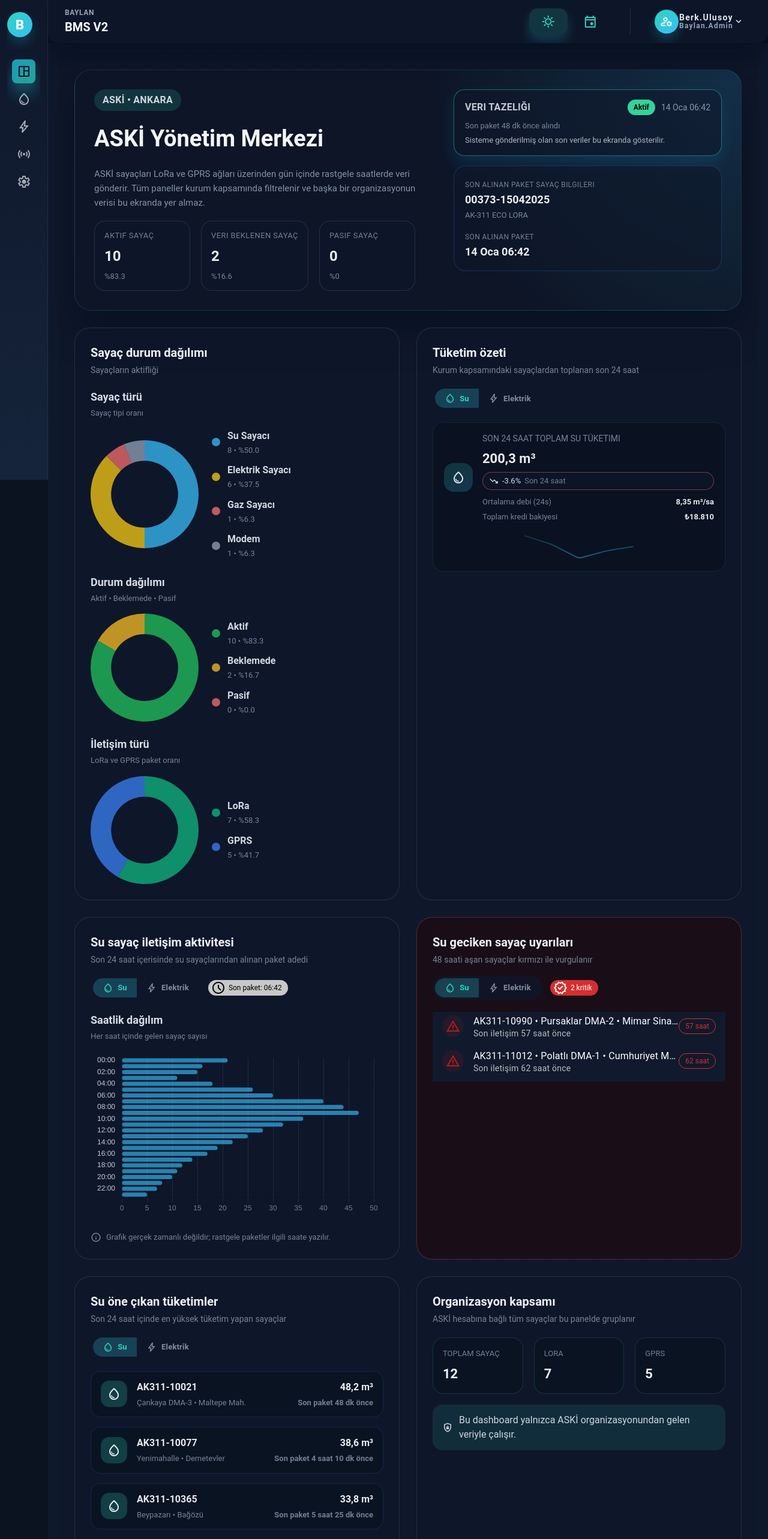
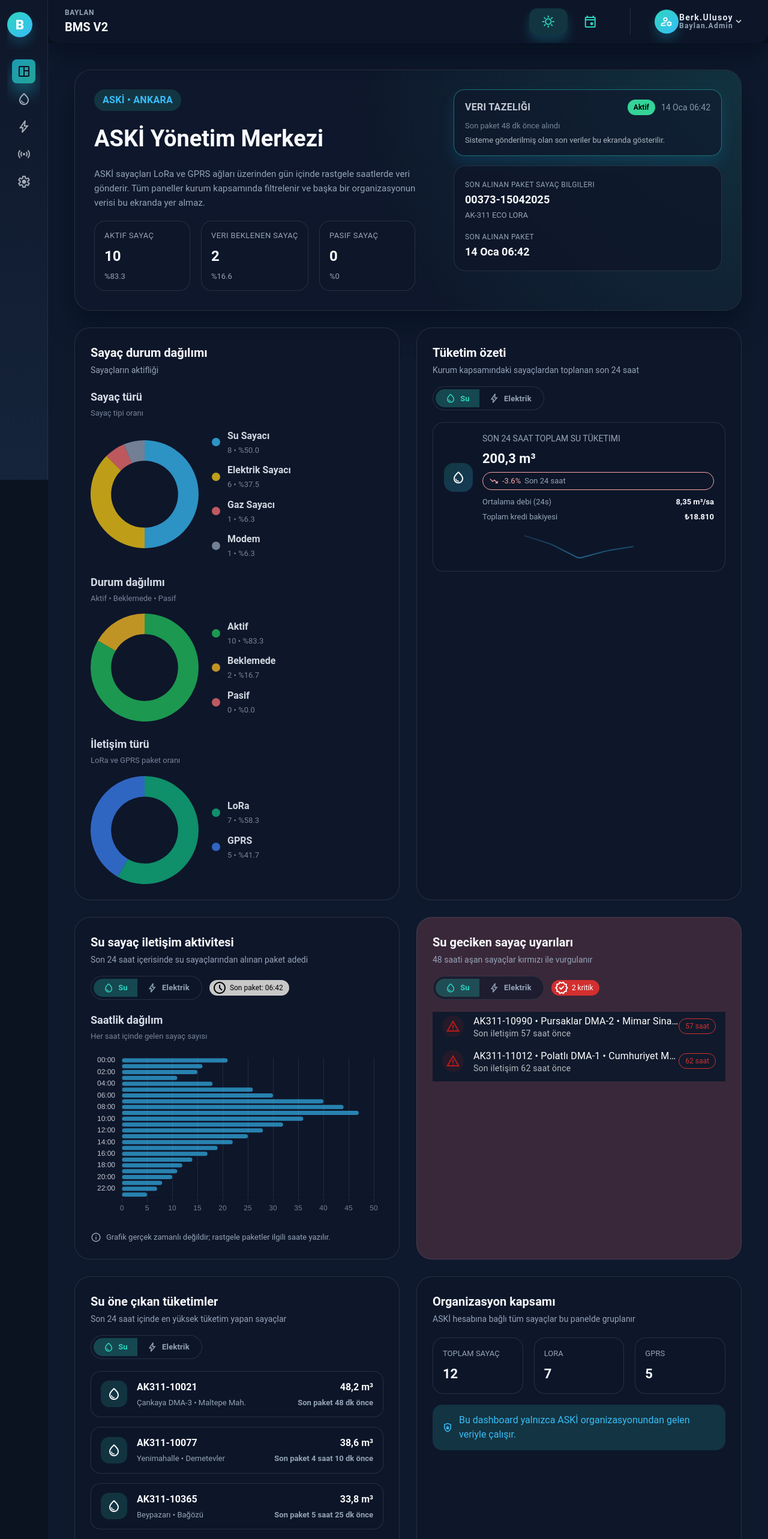
Before and after one commit to saymycode/meter-management-demo, a Vue app in the folder BMSV2UIDEMO/: page /homeview in a window 1280 px wide. Shown: the top 2566 px of the page at 60% size. Built offline with nearby package versions, Linux system fonts and the light colour scheme.

Commit message:
Align dashboards with theme-aware surfaces

```diff
--- a/BMSV2UIDEMO/src/views/HomeView.vue
+++ b/BMSV2UIDEMO/src/views/HomeView.vue
@@ -788,23 +788,36 @@
   display: flex;
   flex-direction: column;
   gap: 28px;
-  background: linear-gradient(180deg, rgba(15, 23, 42, 0.92) 0%, rgba(15, 23, 42, 0.75) 100%);
+  background: var(--content-background);
+  transition: background var(--transition-speed) ease;
 }
 
 .dashboard-hero {
+  position: relative;
   display: flex;
   flex-wrap: wrap;
   gap: 32px;
   padding: 32px;
   border-radius: 28px;
-  background:
-    radial-gradient(circle at top right, rgba(56, 189, 248, 0.16), transparent 45%),
-    rgba(13, 21, 38, 0.86);
-  border: 1px solid rgba(45, 212, 191, 0.18);
-  box-shadow: 0 28px 60px rgba(2, 12, 24, 0.55);
+  background: var(--surface-elevated);
+  border: 1px solid var(--border-soft);
+  box-shadow: var(--card-shadow);
+  overflow: hidden;
+}
+
+.dashboard-hero::before {
+  content: '';
+  position: absolute;
+  inset: 0;
+  background: radial-gradient(circle at top right, var(--accent-surface) 0%, transparent 55%);
+  opacity: 0.9;
+  pointer-events: none;
+  z-index: 0;
 }
 
 .hero-copy {
+  position: relative;
+  z-index: 1;
   flex: 1 1 380px;
   display: flex;
   flex-direction: column;
@@ -815,8 +828,8 @@
   align-self: flex-start;
   padding: 6px 14px;
   border-radius: 999px;
-  background: rgba(45, 212, 191, 0.16);
-  color: rgba(226, 232, 240, 0.9);
+  background: var(--accent-surface);
+  color: var(--accent-highlight);
   font-weight: 600;
   letter-spacing: 0.3px;
   text-transform: uppercase;
@@ -825,12 +838,12 @@
 .hero-copy h1 {
   font-size: clamp(28px, 4vw, 38px);
   margin: 0;
-  color: rgba(248, 250, 252, 0.98);
+  color: var(--heading-color);
 }
 
 .hero-copy p {
   margin: 0;
-  color: rgba(148, 163, 184, 0.88);
+  color: var(--muted-text);
   font-size: 15px;
   line-height: 1.6;
   max-width: 620px;
@@ -846,8 +859,8 @@
   min-width: 160px;
   padding: 14px 16px;
   border-radius: 18px;
-  background: rgba(15, 23, 42, 0.55);
-  border: 1px solid rgba(148, 163, 184, 0.18);
+  background: var(--surface-card);
+  border: 1px solid var(--border-soft);
   display: flex;
   flex-direction: column;
   gap: 6px;
@@ -856,22 +869,24 @@
 .metric-label {
   font-size: 13px;
   text-transform: uppercase;
-  color: rgba(148, 163, 184, 0.75);
+  color: var(--muted-text);
   letter-spacing: 0.4px;
 }
 
 .metric-value {
   font-size: 24px;
   font-weight: 700;
-  color: rgba(248, 250, 252, 0.95);
+  color: var(--heading-color);
 }
 
 .metric-hint {
   font-size: 13px;
-  color: rgba(148, 163, 184, 0.8);
+  color: var(--muted-text);
 }
 
 .hero-side {
+  position: relative;
+  z-index: 1;
   flex: 1 1 260px;
   display: flex;
   flex-direction: column;
@@ -883,27 +898,27 @@
   gap: 12px;
   padding: 18px;
   border-radius: 20px;
-  border: 1px solid rgba(59, 130, 246, 0.25);
-  background: rgba(15, 23, 42, 0.65);
+  border: 1px solid var(--border-soft);
+  background: var(--surface-card);
 }
 
 .window-label {
   font-size: 12px;
   text-transform: uppercase;
   letter-spacing: 0.4px;
-  color: rgba(148, 163, 184, 0.75);
+  color: var(--muted-text);
 }
 
 .window-value {
   display: block;
   font-size: 18px;
   font-weight: 700;
-  color: rgba(248, 250, 252, 0.95);
+  color: var(--heading-color);
 }
 
 .window-hint {
   font-size: 13px;
-  color: rgba(148, 163, 184, 0.8);
+  color: var(--muted-text);
 }
 
 .dashboard-grid {
@@ -945,13 +960,17 @@
 
 .dashboard-card {
   padding: 26px;
-  background: rgba(15, 23, 42, 0.72);
+  background: var(--surface-card);
   border-radius: 26px;
-  border: 1px solid rgba(148, 163, 184, 0.18);
-  box-shadow: 0 24px 44px rgba(2, 12, 24, 0.45);
+  border: 1px solid var(--border-soft);
+  box-shadow: var(--card-shadow);
   display: flex;
   flex-direction: column;
   gap: 20px;
+  transition:
+    background var(--transition-speed) ease,
+    border-color var(--transition-speed) ease,
+    color var(--transition-speed) ease;
 }
 
 .card-header {
@@ -969,9 +988,10 @@
 }
 
 .card-toggle {
-  background: rgba(15, 23, 42, 0.72);
+  background: var(--surface-elevated);
   border-radius: 999px;
   padding: 4px;
+  border: 1px solid var(--border-soft);
 }
 
 .card-toggle :deep(.v-btn) {
@@ -980,7 +1000,7 @@
   font-weight: 600;
   text-transform: none;
   letter-spacing: 0.2px;
-  color: rgba(148, 163, 184, 0.85);
+  color: var(--muted-text);
   transition:
     background 0.2s ease,
     color 0.2s ease;
@@ -991,8 +1011,8 @@
 }
 
 .card-toggle :deep(.v-btn--active) {
-  background: rgba(56, 189, 248, 0.14);
-  color: rgba(248, 250, 252, 0.95);
+  background: var(--accent-surface);
+  color: var(--accent-highlight);
 }
 
 .card-toggle :deep(.v-btn--active .v-icon) {
@@ -1002,13 +1022,13 @@
 .card-header h2 {
   margin: 0;
   font-size: 20px;
-  color: rgba(248, 250, 252, 0.96);
+  color: var(--heading-color);
 }
 
 .card-subtitle {
   display: block;
   font-size: 14px;
-  color: rgba(148, 163, 184, 0.78);
+  color: var(--muted-text);
   margin-top: 4px;
 }
 
@@ -1031,8 +1051,11 @@
   align-items: center;
   padding: 16px 18px;
   border-radius: 18px;
-  background: rgba(10, 16, 28, 0.68);
-  border: 1px solid rgba(45, 212, 191, 0.12);
+  background: var(--surface-elevated);
+  border: 1px solid var(--border-soft);
+  transition:
+    background var(--transition-speed) ease,
+    border-color var(--transition-speed) ease;
 }
 
 .consumption-icon {
@@ -1041,7 +1064,7 @@
   border-radius: 16px;
   display: grid;
   place-items: center;
-  color: rgba(248, 250, 252, 0.9);
+  color: var(--heading-color);
 }
 
 .consumption-body {
@@ -1053,13 +1076,13 @@
 .consumption-label {
   font-size: 14px;
   text-transform: uppercase;
-  color: rgba(148, 163, 184, 0.78);
+  color: var(--muted-text);
 }
 
 .consumption-value {
   font-size: 22px;
   font-weight: 700;
-  color: rgba(248, 250, 252, 0.95);
+  color: var(--heading-color);
 }
 
 .consumption-trend {
@@ -1069,20 +1092,23 @@
   font-size: 13px;
   padding: 4px 10px;
   border-radius: 999px;
-  background: rgba(15, 23, 42, 0.72);
-  color: rgba(248, 250, 252, 0.88);
+  background: var(--surface-card);
+  color: var(--text-color);
+  border: 1px solid var(--border-soft);
 }
 
 .consumption-trend.positive {
-  border: 1px solid rgba(45, 212, 191, 0.4);
+  border-color: var(--positive-pill-color);
+  color: var(--positive-pill-color);
 }
 
 .consumption-trend.negative {
-  border: 1px solid rgba(248, 113, 113, 0.45);
+  border-color: var(--negative-pill-color);
+  color: var(--negative-pill-color);
 }
 
 .consumption-hint {
-  color: rgba(148, 163, 184, 0.75);
+  color: var(--muted-text);
 }
 
 .consumption-details {
@@ -1097,16 +1123,16 @@
   display: flex;
   justify-content: space-between;
   font-size: 13px;
-  color: rgba(203, 213, 225, 0.82);
+  color: var(--text-color);
 }
 
 .consumption-detail .detail-label {
-  color: rgba(148, 163, 184, 0.78);
+  color: var(--muted-text);
 }
 
 .consumption-detail .detail-value {
   font-weight: 600;
-  color: rgba(248, 250, 252, 0.92);
+  color: var(--heading-color);
 }
 
 .consumption-sparkline {
@@ -1119,12 +1145,13 @@
   align-items: center;
   gap: 8px;
   font-size: 13px;
-  color: rgba(148, 163, 184, 0.78);
+  color: var(--muted-text);
 }
 
 .alerts {
-  border: 1px solid rgba(248, 113, 113, 0.28);
-  background: rgba(30, 10, 16, 0.72);
+  border: 1px solid var(--border-soft);
+  background: var(--warning-soft-bg);
+  color: var(--warning-soft-color);
 }
 
 .alert-list {
@@ -1154,8 +1181,8 @@
   align-items: center;
   padding: 14px 16px;
   border-radius: 16px;
-  border: 1px solid rgba(59, 130, 246, 0.18);
-  background: rgba(10, 18, 32, 0.68);
+  border: 1px solid var(--border-soft);
+  background: var(--surface-elevated);
 }
 
 .consumer-icon {
@@ -1164,11 +1191,11 @@
   border-radius: 14px;
   display: grid;
   place-items: center;
-  color: rgba(248, 250, 252, 0.92);
+  color: var(--heading-color);
 }
 
 .consumer-icon.water {
-  background: rgba(45, 212, 191, 0.22);
+  background: var(--accent-surface);
 }
 
 .consumer-icon.electric {
@@ -1183,12 +1210,12 @@
 
 .consumer-id {
   font-weight: 600;
-  color: rgba(248, 250, 252, 0.92);
+  color: var(--heading-color);
 }
 
 .consumer-location {
   font-size: 13px;
-  color: rgba(148, 163, 184, 0.78);
+  color: var(--muted-text);
 }
 
 .consumer-value {
@@ -1197,12 +1224,12 @@
   align-items: flex-end;
   gap: 4px;
   font-weight: 600;
-  color: rgba(248, 250, 252, 0.95);
+  color: var(--heading-color);
 }
 
 .consumer-hint {
   font-size: 13px;
-  color: rgba(148, 163, 184, 0.75);
+  color: var(--muted-text);
 }
 
 .scope-panel {
@@ -1214,8 +1241,8 @@
 .scope-item {
   padding: 16px;
   border-radius: 18px;
-  border: 1px solid rgba(45, 212, 191, 0.18);
-  background: rgba(10, 18, 32, 0.68);
+  border: 1px solid var(--border-soft);
+  background: var(--surface-elevated);
   display: flex;
   flex-direction: column;
   gap: 8px;
@@ -1224,13 +1251,13 @@
 .scope-label {
   font-size: 13px;
   text-transform: uppercase;
-  color: rgba(148, 163, 184, 0.75);
+  color: var(--muted-text);
 }
 
 .scope-value {
   font-size: 22px;
   font-weight: 700;
-  color: rgba(248, 250, 252, 0.96);
+  color: var(--heading-color);
 }
 
 .scope-note {
@@ -1240,8 +1267,8 @@
   gap: 10px;
   padding: 14px 16px;
   border-radius: 16px;
-  background: rgba(45, 212, 191, 0.12);
-  color: rgba(226, 232, 240, 0.9);
+  background: var(--accent-surface);
+  color: var(--accent-highlight);
 }
 
 @media (max-width: 1280px) {
```
Also changed, not shown: BMSV2UIDEMO/src/views/Electricity.vue (+77 -53 lines), BMSV2UIDEMO/src/views/Sensor.vue (+74 -51 lines), BMSV2UIDEMO/src/views/Water.vue (+76 -52 lines).
